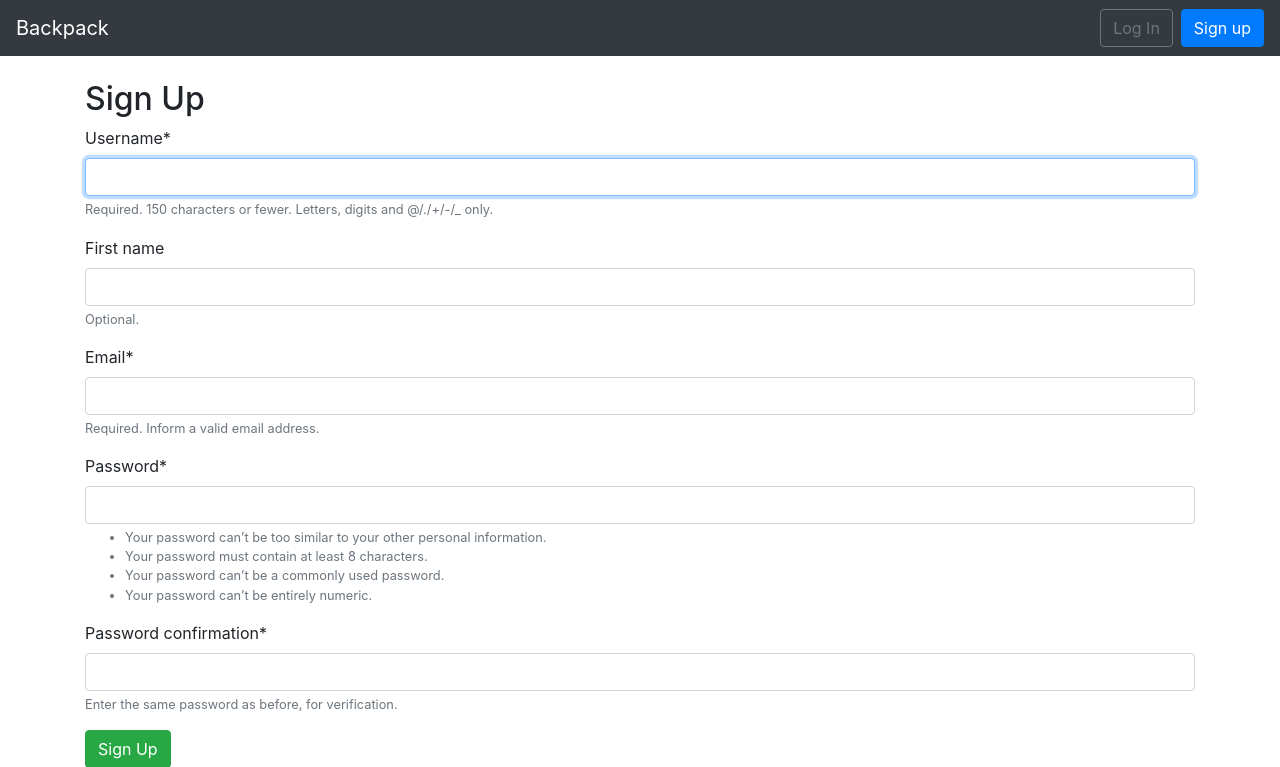
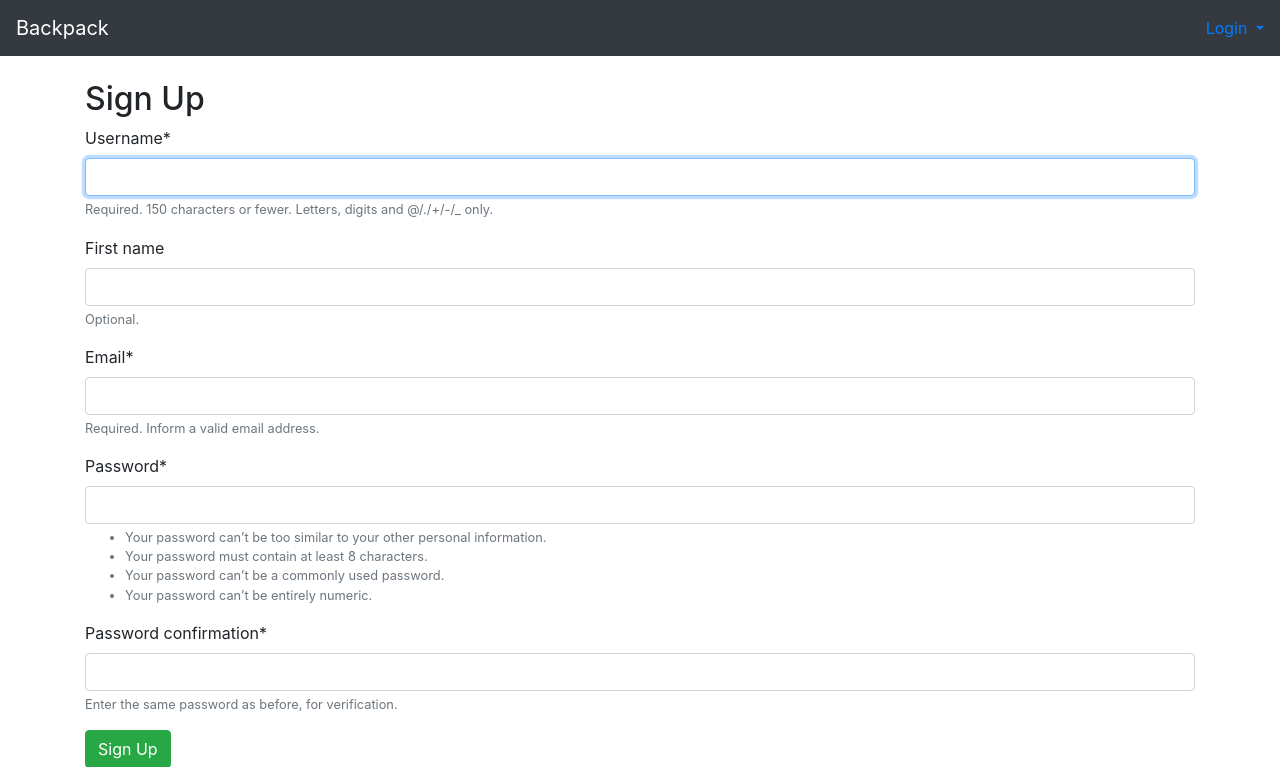
Before and after one commit to watsonaiden/backpack_django, a Django app: page /accounts/signup in a window 1280 px wide. Shown: the top 767 px of the page. Run offline with Django 3.2, Linux system fonts and the light colour scheme; some libraries are stand-ins or nearby versions.

Commit message:
added dropdown menu for login

```diff
--- a/homepage/views.py
+++ b/homepage/views.py
@@ -1,9 +1,12 @@
-from django.shortcuts import render
+from django.urls import reverse_lazy
 from django.http import HttpResponse
 # Create your views here.
 from django.views.generic import TemplateView
+from django.contrib.auth.forms import AuthenticationForm
 
 
 
 class HomePageView(TemplateView):
     template_name = 'home.html'
+    form_class = AuthenticationForm
+    success_url = reverse_lazy('home')
--- a/templates/base.html
+++ b/templates/base.html
@@ -8,6 +8,7 @@
     initial-scale=1, shrink-to-fit=no">
 
     <!-- Bootstrap CSS -->
+
     <link rel="stylesheet"
     href="https://stackpath.bootstrapcdn.com/bootstrap/4.1.3/css/bootstrap.min.css"
     integrity="sha384-MCw98/SFnGE8fJT3GXwEOngsV7Zt27NXFoaoApmYm81iuXoPkFOJwJ8ERdknLPMO"
@@ -15,14 +16,16 @@
     <title>{% block title %}Backpack App{% endblock title %}</title>
   </head>
   <body>
+
     <nav class="navbar navbar-expand-md navbar-dark bg-dark mb-4">
       <a class="navbar-brand" href="{% url 'home' %}">Backpack</a>
       <button class="navbar-toggler" type="button" data-toggle="collapse"
       data-target="#navbarCollapse" aria-controls="navbarCollapse"
       aria-expanded="false" aria-label="Toggle navigation">
-        <span class="navbar-toggler-icon"></span>
+
+      </ul>
+    </div>
     </button>
-    <div class="collapse navbar-collapse" id="navbarCollapse">
       {% if user.is_authenticated %}
         <ul class="navbar-nav ml-auto">
           <li class="nav-item"><a href="">+ New</a></li>
@@ -43,12 +46,15 @@
           </li>
         </ul>
       {% else %}
-        <form class="form-inline ml-auto">
-          <a href="{% url 'login' %}" class="btn btn-outline-secondary">
-          Log In</a>
-          <a href="{% url 'signup' %}" class="btn btn-primary ml-2">
-          Sign up</a>
-        </form>
+      <ul class="navbar-nav ml-auto">
+	    <li class="dropdown">
+        <a class="dropdown-toggle" href="#" data-toggle="dropdown">Login <strong class="caret"></strong></a>
+        <div class="dropdown-menu dropdown-menu-right">
+            <form action='{% url 'login' %}' method="POST">
+            {% csrf_token %}
+	    {{ login_form }}
+	  <button class="btn btn-success ml-2" value='Login' type="submit">Log In</button>
+            </form>
       {% endif %}
     </div>
   </nav>
--- /dev/null
+++ b/users/context_processors.py
@@ -0,0 +1,4 @@
+def include_login_form(request):
+    from django.contrib.auth.forms import AuthenticationForm
+    form = AuthenticationForm
+    return {'login_form': form}
--- a/users/views.py
+++ b/users/views.py
@@ -4,6 +4,7 @@ from django.views import generic
 from django.contrib.auth import login, authenticate
 from django.shortcuts import render, redirect
 from django.contrib.auth.forms import AuthenticationForm
+from django.views import View
 
 
 class SignUpView(generic.CreateView):
@@ -17,9 +18,12 @@ class SignUpView(generic.CreateView):
         return valid
 
 
+def LoginView(request):
+    form_classes = AuthenticationForm
 
-
-class LoginView(generic.CreateView):
-    form_class = AuthenticationForm
+    def form_valid(self, form):
+        valid = super(LoginView, self).form_valid(form)
+        user = authenticate(username=form.cleaned_data['username'], password=form.cleaned_data['password1'])
+        login(self.request, user)
+        return valid
     success_url = reverse_lazy('home')
-    template_name = 'login.html'
```
Also changed, not shown: templates/registration/login.html (+64 -9 lines), db.sqlite3.
